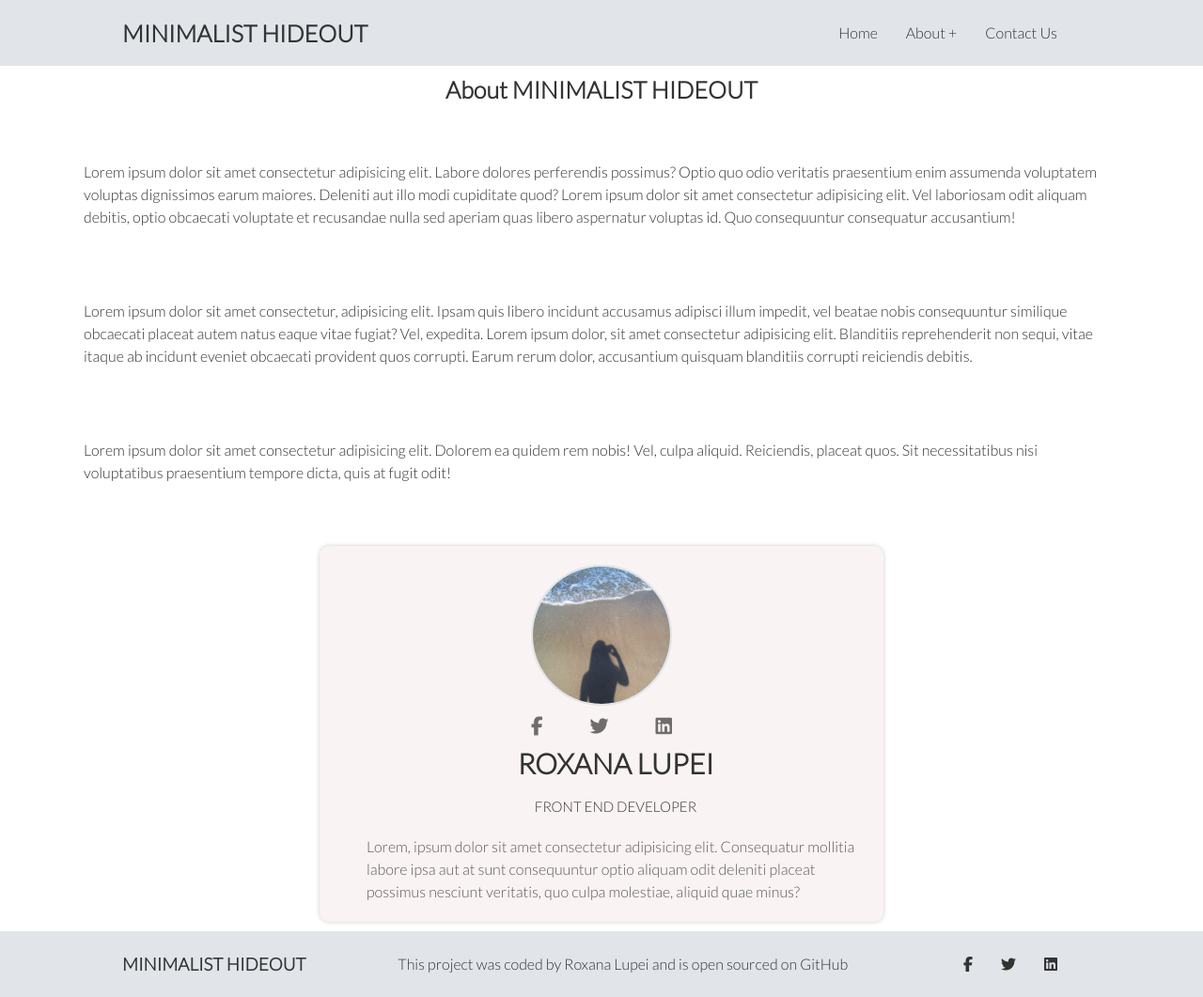
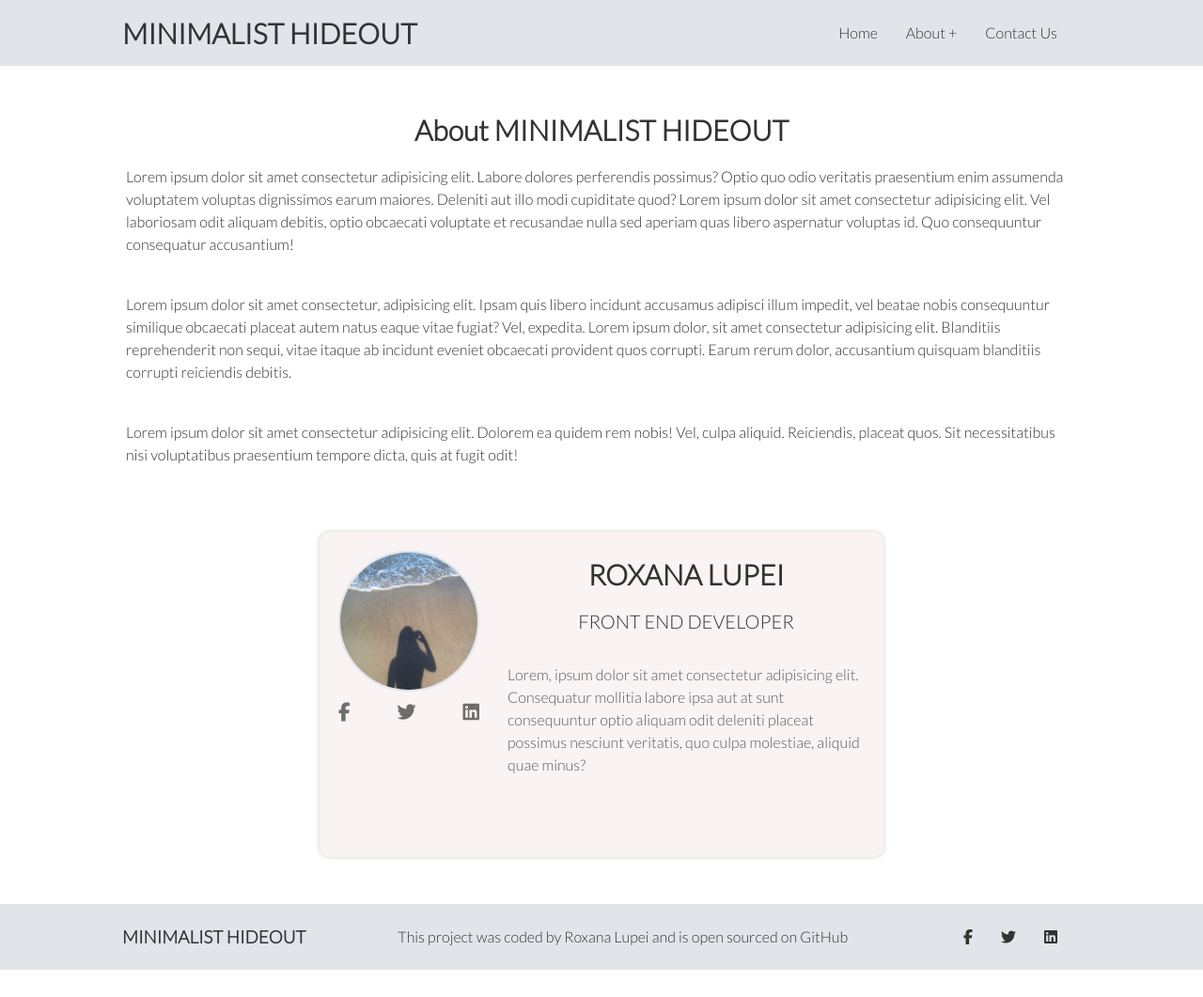
Before and after one commit to Roxana-L/personal-blog-website, a plain HTML site: page about.html in a window 1280 px wide. Shown: the whole page at 94% size. After the commit the page ends 1032 px from the top, so only its background shows below. Drawn offline with Linux system fonts and the light colour scheme.

Commit message:
Added media queries for About page

```diff
--- a/css/about.css
+++ b/css/about.css
@@ -92,3 +92,28 @@ h1 {
   text-align: left;
   margin-left: 30px;
 }
+@media (min-width: 400px) {
+  .about {
+    padding: 50px;
+  }
+  h1 {
+    font-size: 30px;
+  }
+  .profile-card {
+    flex-direction: row;
+    text-align: left;
+  }
+  .profile-name {
+    font-size: 30px;
+  }
+  .profile-role {
+    font-size: 20px;
+    margin-bottom: 30px;
+  }
+  .profile-text {
+    font-size: 16px;
+  }
+  .about-blog p {
+    padding: 20px;
+  }
+}
```
